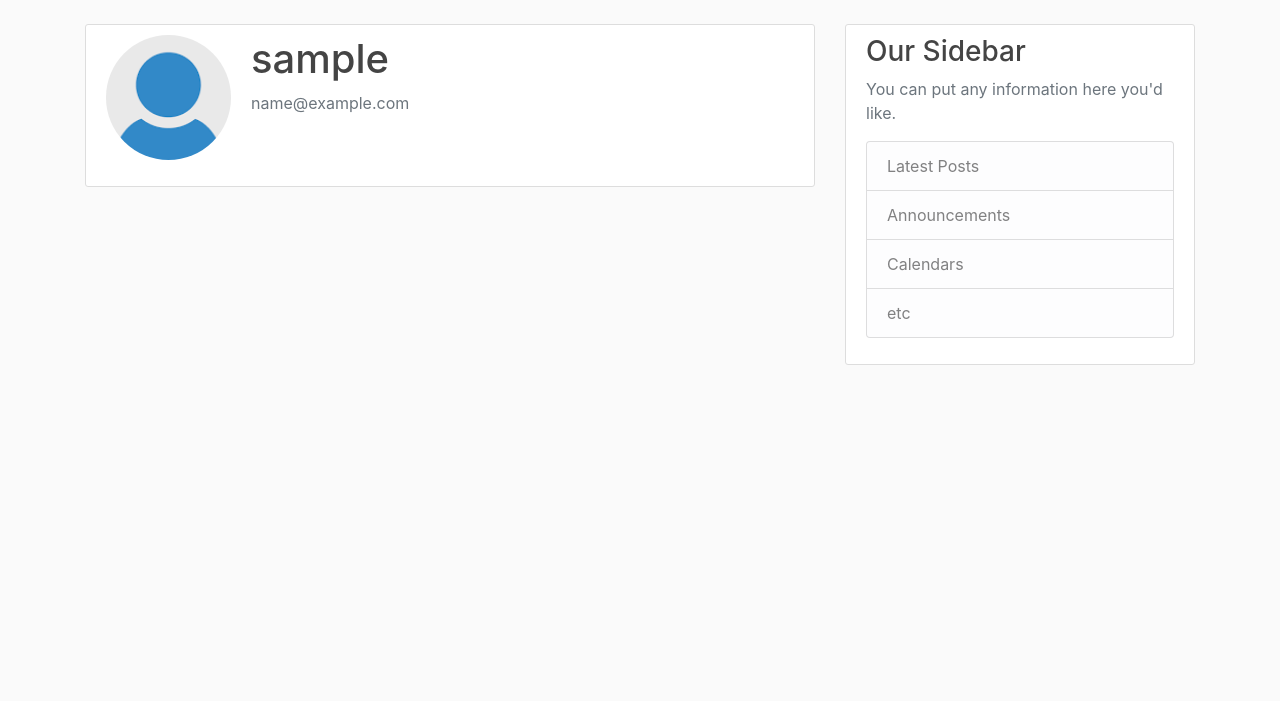
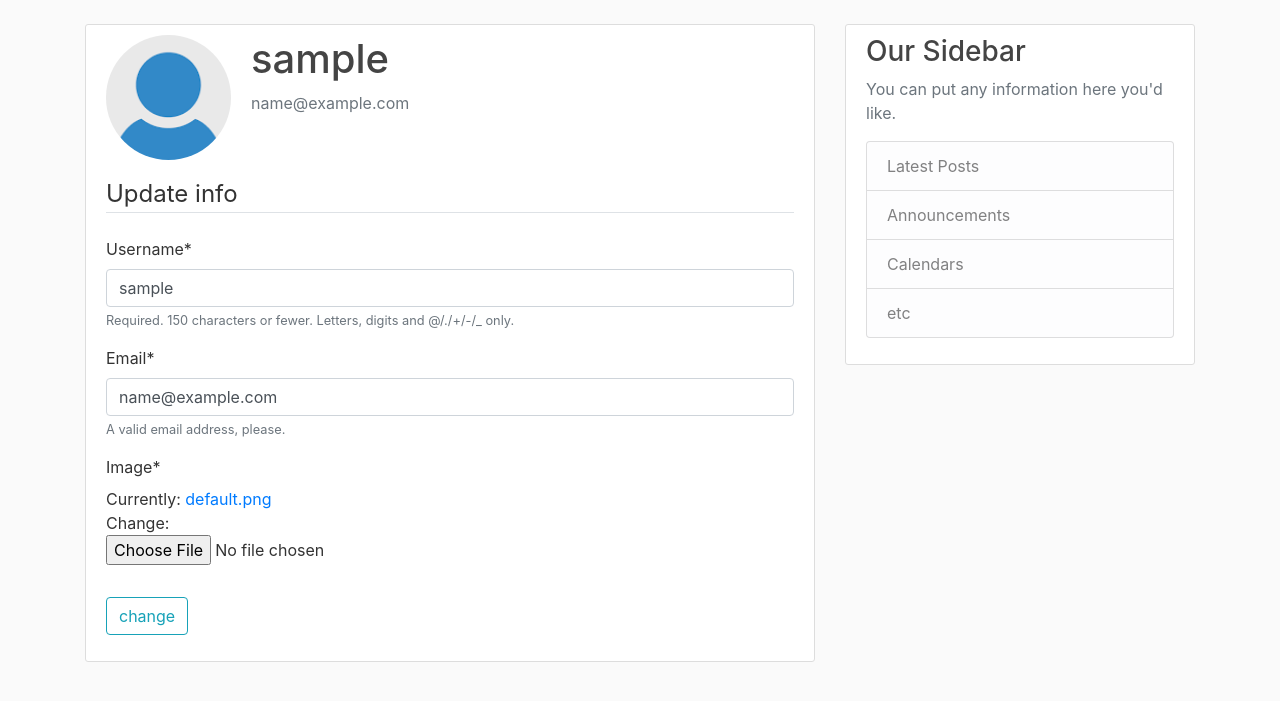
Before and after one commit to MthwBrwn/Blog-project, a Django app: page /profile/ in a window 1280 px wide. Shown: the part 56-757 px from the top of the page. Run offline with Django 3.2, Linux system fonts and the light colour scheme; the visitor is signed in with stand-in values (Sample User, id 1); some libraries are stand-ins or nearby versions.

Commit message:
images added to blog eentries

```diff
--- a/blog/blogpage/templates/blogpage/home.html
+++ b/blog/blogpage/templates/blogpage/home.html
@@ -6,6 +6,7 @@
 
     {% for post in posts %}
         <article class="media content-section">
+            <img class="rounded-circle article-img" src="{{ post.author.profile.image.url }}" alt=" image of the blog article author">
             <div class="media-body">
                 <div class="article-metadata">
                     <a class="mr-2" href="#">{{ post.author }}</a>
--- a/blog/users/forms.py
+++ b/blog/users/forms.py
@@ -1,12 +1,27 @@
 from django import forms
 from django.contrib.auth.models import User
 from django.contrib.auth.forms import UserCreationForm
+from .models import Profile
+
 
 
 class UserRegisterForm(UserCreationForm):
     email = forms.EmailField(help_text='A valid email address, please.')
 
+    class Meta:
+        model = User
+        fields = ['username', 'email', 'password1', 'password2']
+
+
+class UserUpdateForm(forms.ModelForm):
+    email = forms.EmailField(help_text='A valid email address, please.')
 
     class Meta:
         model = User
-        fields = ['username', 'email', 'password1', 'password2']
+        fields = ['username', 'email']
+
+class ProfileUpdateForm(forms.ModelForm):
+
+    class Meta:
+        model = Profile
+        fields = ['image']
--- a/blog/users/models.py
+++ b/blog/users/models.py
@@ -1,5 +1,6 @@
 from django.db import models
 from django.contrib.auth.models import User
+from PIL import Image
 
 
 class Profile(models.Model):
@@ -9,3 +10,13 @@ class Profile(models.Model):
     def __str__(self):
 
         return f'{self.user.username} profile'
+
+    def save(self):
+        super().save()
+
+        img = Image.open(self.image.path)
+
+        if img.height > 300 or img.width > 300:
+            ouput_size = (300, 300)
+            img.thumbnail(ouput_size)
+            img.save(self.image.path)
--- a/blog/users/templates/users/profile.html
+++ b/blog/users/templates/users/profile.html
@@ -11,6 +11,16 @@
                 <p class="text-secondary">{{user.email}}</p>
             </div>
         </div>
-            <!-- FORM HERE -->
+        <form action="" method="post" enctype="multipart/form-data">
+            {% csrf_token %}
+            <fieldset class="form-group">
+                <legend class="border-bottom mb-4"> Update info </legend>
+                {{ u_form|crispy }}
+                {{ p_form|crispy }}
+            </fieldset>
+            <div class="form-group">
+                <button class="btn btn-outline-info" type="submit">   change   </button>
+            </div>
+        </form>
     </div>
 {% endblock content %}
--- a/blog/users/views.py
+++ b/blog/users/views.py
@@ -1,7 +1,7 @@
 from django.shortcuts import render, redirect
 from django.contrib import messages
 from django.contrib.auth.decorators import login_required
-from .forms import UserRegisterForm
+from .forms import UserRegisterForm, UserUpdateForm, ProfileUpdateForm
 
 
 def register(request):
@@ -19,4 +19,21 @@ def register(request):
 
 @login_required
 def profile(request):
-    return render(request, 'users/profile.html')
+    if request.method == 'POST':
+        u_form = UserUpdateForm(request.POST, instance=request.user)
+        p_form = ProfileUpdateForm(request.POST, request.FILES, instance=request.user.profile)
+        if u_form.is_valid() and p_form.is_valid():
+            u_form.save()
+            p_form.save()
+            username = u_form.cleaned_data.get('username')
+            messages.success(request, f'Account for {username} has been updated')
+            return redirect('profile')
+    else:
+        u_form = UserUpdateForm(instance=request.user)
+        p_form = ProfileUpdateForm(instance=request.user.profile)
+
+    context = {
+        'u_form': u_form,
+        'p_form': p_form
+    }
+    return render(request, 'users/profile.html', context)
```
Also changed, not shown: blog/media/profile_pics/13multi_bracket.jpg (added), blog/media/profile_pics/head.jpg (added).
